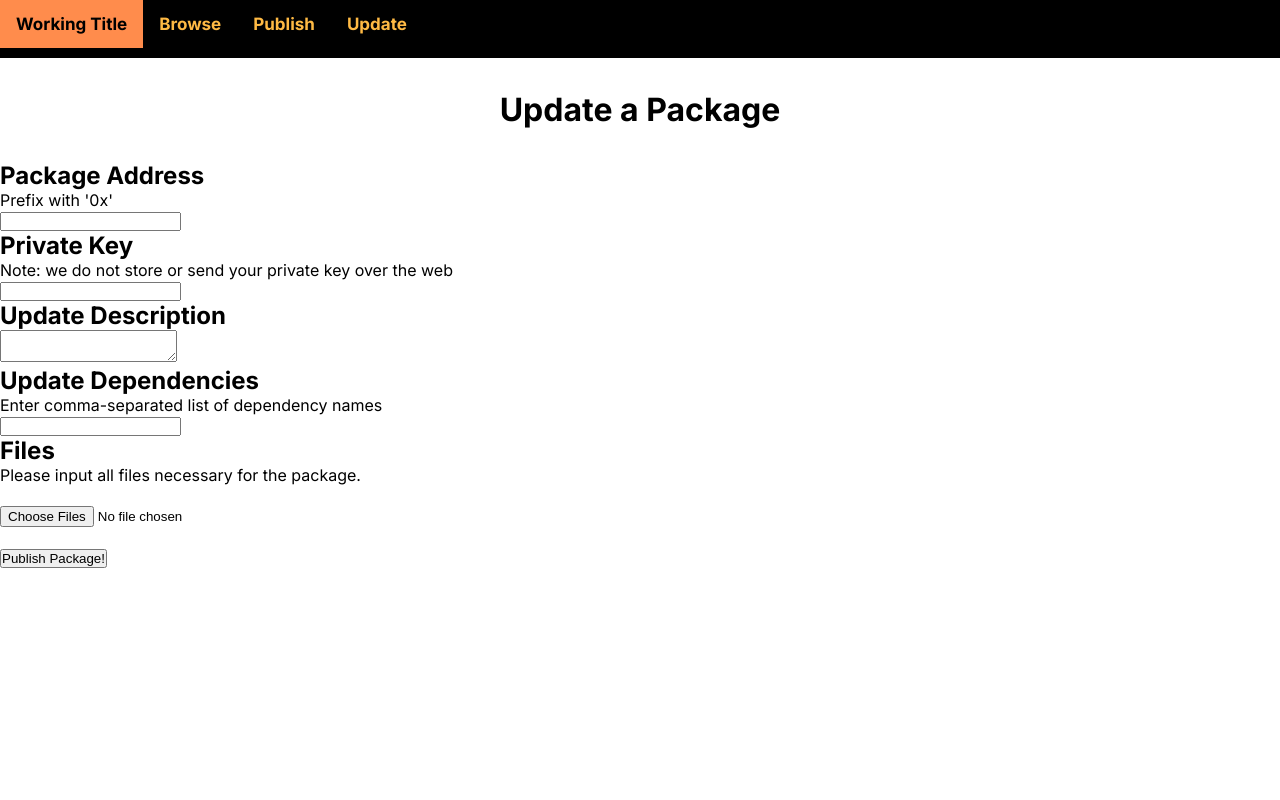
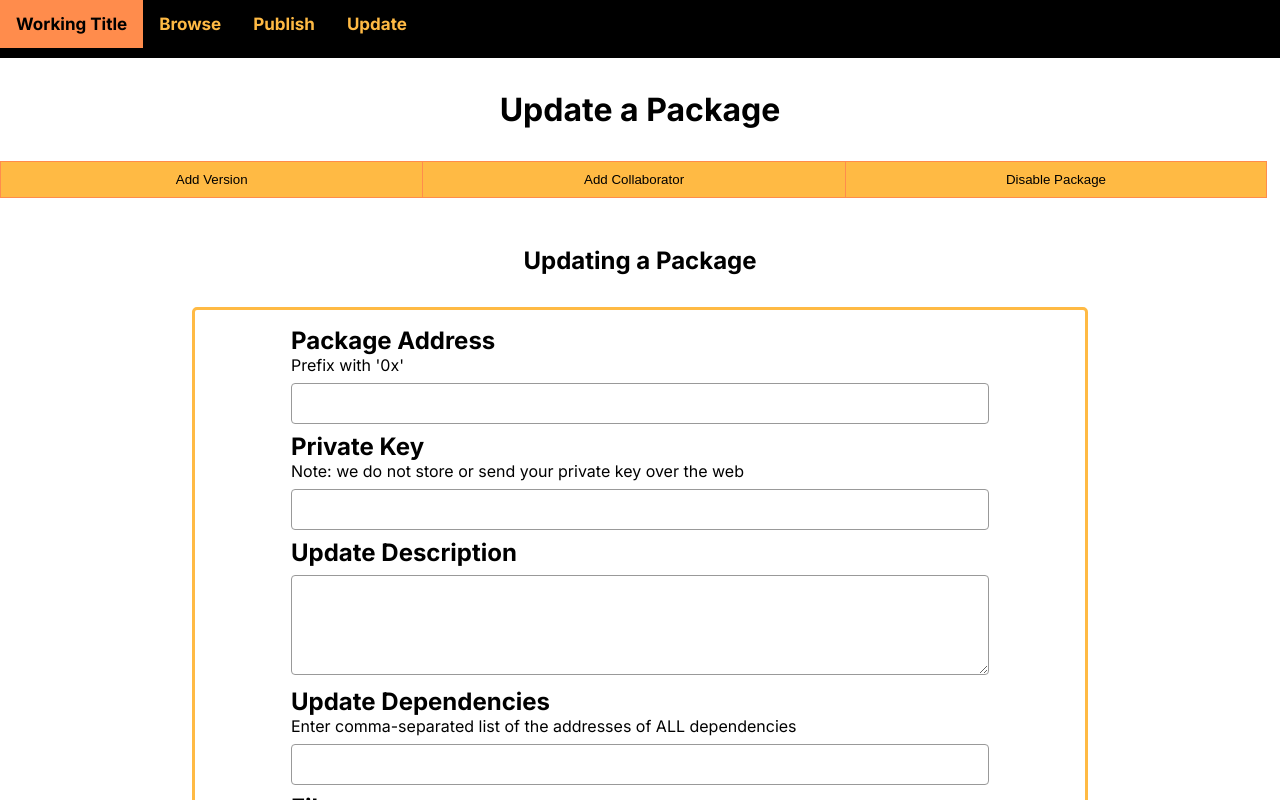
Before and after one commit to pbrucla/ESPR, a Next.js app in the folder frontend/: page /update in a window 1280 px wide. Shown: the top 800 px of the page. Built offline with nearby package versions, Linux system fonts and the light colour scheme.

Commit message:
basic skeleton for the update page, will have to connect to smart contract

```diff
--- /dev/null
+++ b/frontend/app/update/page.module.css
@@ -0,0 +1,27 @@
+.buttongroup button {
+    background-color: #ffba44;
+    border: 1px solid #ff8c4c;
+    /* color: white; White text */
+    color: black;
+    padding: 10px 24px; /* Some padding */
+    cursor: pointer; /* Pointer/hand icon */
+    float: left; /* Float the buttons side by side */
+    margin: auto;
+    width: 33%;
+  }
+
+  .buttongroup button:not(:last-child) {
+    border-right: none; /* Prevent double borders */
+  }
+
+  /* Clear floats (clearfix hack) */
+  .buttongroup:after {
+    content: "";
+    clear: both;
+    display: table;
+  }
+
+  /* Add a background color on hover */
+  .buttongroup button:hover {
+    background-color: #f44d8a;
+  }
--- a/frontend/app/update/page.tsx
+++ b/frontend/app/update/page.tsx
@@ -3,26 +3,31 @@
 import React from 'react';
 import { useRouter } from 'next/navigation';
 import styles from "../page.module.css";
+import xstyle from "./page.module.css";
+import publishstyles from "../publish/page.module.css";
 import { Web3 } from 'web3';
 import { contract_abi } from '../publish/abi';
 
 const back_url = "http://127.0.0.1:5000";
 
 export default function Home(){
+    const [updateVersion, setUpdateVersion] = React.useState(true);
+    const [addCollab, setAddCollab] = React.useState(false);
+    const [disable, setDisable] = React.useState(false);
     async function submitting(formData: FormData) {}
-    return (
-        <main>
-            <div className={styles.title}>
-                <h1>Update a Package</h1>
-            </div>
-            <div className={styles.publishbody}>
+    function VersionForm() {
+        return (
+            <div className={publishstyles.publishbody}>
+                <div className={styles.title}>
+                    <h2>Updating a Package</h2>
+                </div>
                     <form action={submitting}>
-                        <div className={styles.basictextcenter}>
+                        <div className={publishstyles.basictextcenter}>
                             <div>
                                 <h2>Package Address</h2>
                                 <p>Prefix with '0x'</p>
                                 <input
-                                    className={styles.publishtextinput}
+                                    className={publishstyles.publishtextinput}
                                     name="address"
                                     id="address"
                                     type="text"
@@ -35,7 +40,7 @@ export default function Home(){
                                 <h2>Private Key</h2>
                                 <p>Note: we do not store or send your private key over the web</p>
                                 <input
-                                    className={styles.publishtextinput}
+                                    className={publishstyles.publishtextinput}
                                     name="priv"
                                     id="priv"
                                     type="password"
@@ -45,7 +50,7 @@ export default function Home(){
                             <div>
                                 <h2>Update Description</h2>
                                 <textarea
-                                    className={styles.publishdescinput}
+                                    className={publishstyles.publishdescinput}
                                     name="description"
                                     id="description"
                                     required
@@ -53,9 +58,12 @@ export default function Home(){
                             </div>
                             <div>
                                 <h2>Update Dependencies </h2>
-                                <p>Enter comma-separated list of dependency names</p>
+                                <p>Enter comma-separated list of the addresses of ALL dependencies</p>
+                                {
+                                    //consider changing this to a textarea field instead since addresses are kinda long
+                                }
                                 <input
-                                    className={styles.publishtextinput}
+                                    className={publishstyles.publishtextinput}
                                     name="deps"
                                     id="deps"
                                     type="text"
@@ -76,12 +84,122 @@ export default function Home(){
                                 <br/>
                             </div>
                             <br/>
-                            <button className={styles.submitbutton} type="submit">
-                                Publish Package!
+                            <button className={publishstyles.submitbutton} type="submit">
+                                Update Package!
                             </button>
                         </div>
                     </form>
                 </div>
+        )
+    }
+
+    function CollaboratorForm() {
+        return (
+            <div className={publishstyles.publishbody}>
+                <div className={styles.title}>
+                    <h2>Adding a Collaborator</h2>
+                </div>
+                    <form action={submitting}>
+                        <div className={publishstyles.basictextcenter}>
+                            <div>
+                                <h2>Package Address</h2>
+                                <p>Prefix with '0x'</p>
+                                <input
+                                    className={publishstyles.publishtextinput}
+                                    name="address"
+                                    id="address"
+                                    type="text"
+                                    maxLength={42}
+                                    minLength={42}
+                                    required
+                                />
+                            </div>
+                            <div>
+                                <h2>Private Key</h2>
+                                <p>Note: we do not store or send your private key over the web</p>
+                                <input
+                                    className={publishstyles.publishtextinput}
+                                    name="priv"
+                                    id="priv"
+                                    type="password"
+                                    required
+                                />
+                            </div>
+                            <div>
+                                <h2>Collaborator Address</h2>
+                                <input
+                                    className={publishstyles.publishtextinput}
+                                    name="collab"
+                                    id="collab"
+                                    type="text"
+                                    required
+                                />
+                            </div>
+                            <br/>
+                            <button className={publishstyles.submitbutton} type="submit">
+                                Add Collaborator!
+                            </button>
+                        </div>
+                    </form>
+                </div>
+        )
+    }
+
+    function DisableForm() {
+        return (
+            <div className={publishstyles.publishbody}>
+                <div className={styles.title}>
+                    <h2>Disabling a Package</h2>
+                </div>
+                    <form action={submitting}>
+                        <div className={publishstyles.basictextcenter}>
+                            <div>
+                                <h2>Package Address</h2>
+                                <p>Prefix with '0x'</p>
+                                <input
+                                    className={publishstyles.publishtextinput}
+                                    name="address"
+                                    id="address"
+                                    type="text"
+                                    maxLength={42}
+                                    minLength={42}
+                                    required
+                                />
+                            </div>
+                            <div>
+                                <h2>Private Key</h2>
+                                <p>Note: we do not store or send your private key over the web</p>
+                                <input
+                                    className={publishstyles.publishtextinput}
+                                    name="priv"
+                                    id="priv"
+                                    type="password"
+                                    required
+                                />
+                            </div>
+                            <br/>
+                            <button className={publishstyles.submitbutton} type="submit">
+                                Disable Package!
+                            </button>
+                        </div>
+                    </form>
+                </div>
+        )
+    }
+
+    return (
+        <main>
+            <div className={styles.title}>
+                <h1>Update a Package</h1>
+            </div>
+            <div className={xstyle.buttongroup}>
+                <button onClick={() => {setUpdateVersion(true); setAddCollab(false); setDisable(false);}}>Add Version</button>
+                <button onClick={() => {setUpdateVersion(false); setAddCollab(true); setDisable(false);}}>Add Collaborator</button>
+                <button onClick={() => {setUpdateVersion(false); setAddCollab(false); setDisable(true);}}>Disable Package</button>
+            </div>
+            {updateVersion && <VersionForm/>}
+            {addCollab && <CollaboratorForm/>}
+            {disable && <DisableForm/>}
         </main>
     )
 }
```
